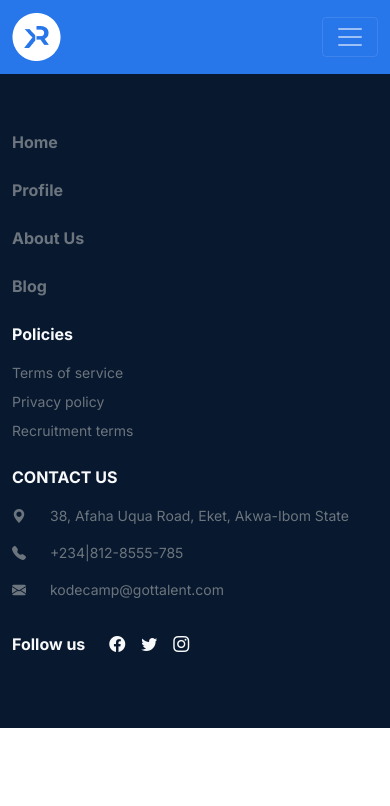
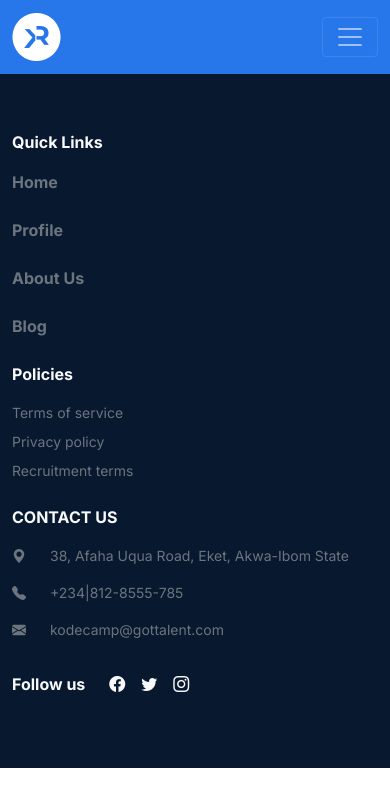
Before and after one commit to Meritdike/kodecamp-get-talent-project, a plain HTML site: page header-footer-anonymous-user.html in a window 390 px wide. Drawn offline with nearby package versions, Linux system fonts and the light colour scheme.

Commit message:
ch: implemented a mobile responsive design

```diff
--- a/header-footer-anonymous-user.html
+++ b/header-footer-anonymous-user.html
@@ -53,6 +53,7 @@
                 <div class="col-lg-8 col-md-8 col-12">
                     <div class="row">
                         <div class="col-lg-6 col-md-6 col-12">
+                            <p class="fw-bold text-light mobile">Quick Links</p>
                             <ul class="list-unstyled fw-bold">
                                 <li class="mb-4">
                                     <a class="text-decoration-none link-secondary" href="index.html">Home</a>
```
